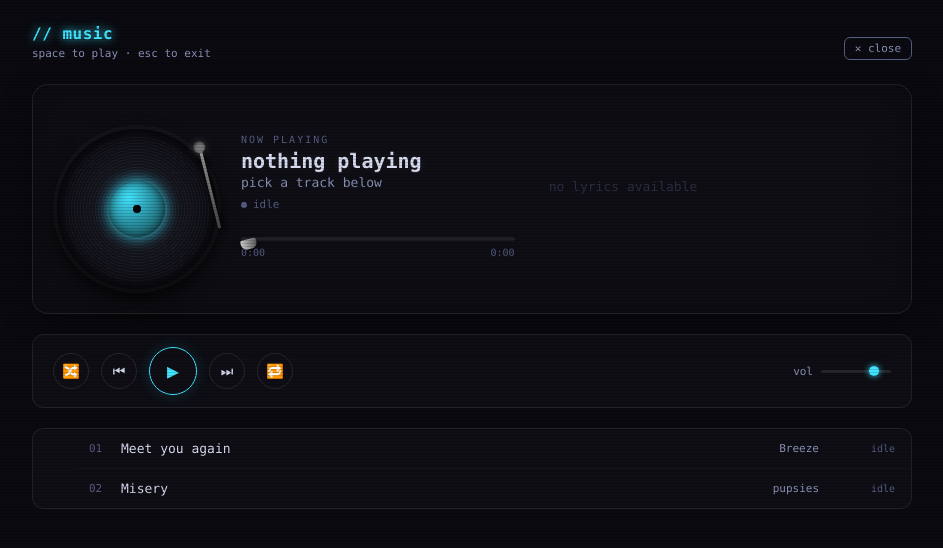
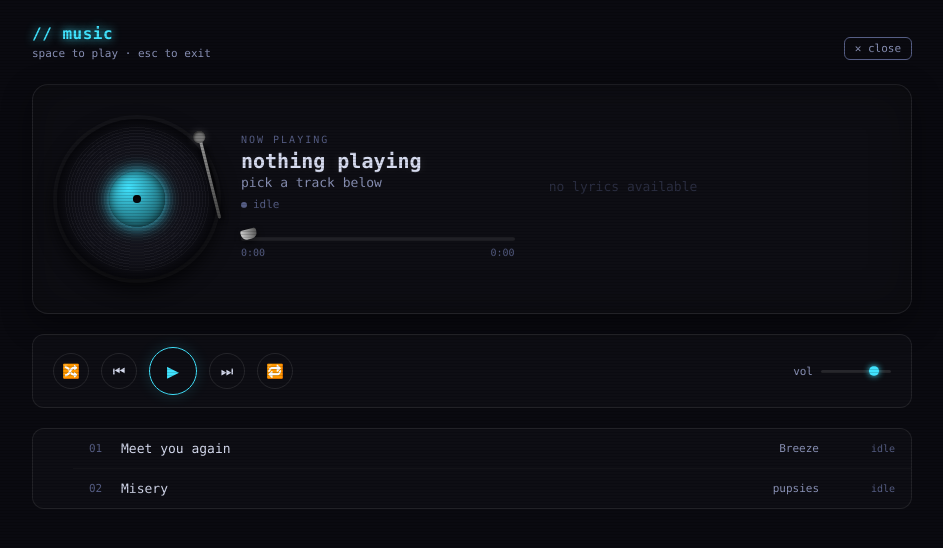
Before and after one commit to Rkg1s/Rkg1s.github.io, a plain HTML site: page music.html in a window 1280 px wide. Shown: the whole page, without its empty margins (168-1111 px from the left). Drawn offline with Linux system fonts and the light colour scheme.

Commit message:
Refactor player panel styles and lyrics fetching logic
Updated CSS styles for the player panel and turntable for better alignment and responsiveness. Improved audio lyrics fetching logic and ensured proper rendering of lyrics.

```diff
--- a/music.html
+++ b/music.html
@@ -47,16 +47,21 @@ h1 { font-size: 16px; color: var(--cyan); font-weight: 700; letter-spacing: .5px
 /* ── The Deck (Player Panel) ── */
 .deck {
   background: var(--panel); border: 1px solid rgba(255,255,255,.08); border-radius: 16px;
-  padding: 24px; display: flex; gap: 24px; align-items: stretch; position: relative;
+  padding: 24px; display: flex; gap: 24px; align-items: center; position: relative;
   box-shadow: inset 0 0 40px rgba(0,0,0,.3), 0 10px 30px rgba(0,0,0,.4);
+  overflow: hidden; /* FIX: Locks visualizer and vinyl inside the box */
 }
 [data-theme=paper] .deck { border-color: rgba(0,0,0,.1); box-shadow: none; }
 
 /* Visualizer Canvas */
-#viz { position: absolute; bottom: 0; left: 0; width: 100%; height: 80px; z-index: 0; pointer-events: none; opacity: .4; border-bottom-left-radius: 16px; border-bottom-right-radius: 16px; }
+#viz { position: absolute; bottom: 0; left: 0; width: 100%; height: 80px; z-index: 0; pointer-events: none; opacity: .4; }
 
 /* ── Turntable Area ── */
-.turntable { position: relative; width: 160px; height: 160px; flex: none; z-index: 1; display: flex; align-items: center; justify-content: center; margin-top: 20px; }
+.turntable {
+  position: relative; width: 160px; height: 160px; flex: none; z-index: 1;
+  display: flex; align-items: center; justify-content: center;
+  /* FIX: removed margin-top so it centers perfectly */
+}
 
 /* Platter */
 .platter {
@@ -197,7 +202,7 @@ h1 { font-size: 16px; color: var(--cyan); font-weight: 700; letter-spacing: .5px
 @media (max-width: 768px) {
   .app-container { gap: 16px; }
   .deck { flex-direction: column; padding: 20px; gap: 16px; text-align: center; align-items: center; }
-  .turntable { width: 140px; height: 140px; margin-top: 0; }
+  .turntable { width: 140px; height: 140px; }
   .info { width: 100%; }
   .np-title { font-size: 18px; }
   .lyrics-container { width: 100%; height: 120px; padding: 40px 10px; text-align: center; }
@@ -290,9 +295,6 @@ h1 { font-size: 16px; color: var(--cyan); font-weight: 700; letter-spacing: .5px
 'use strict';
 
 // ─── EDIT TRACKS HERE ───
-// Ensure the title and artist exactly match a song in the LRCLIB database for auto-lyrics
-// If the auto-fetch fails, you can still add a manual fallback here:
-// lyrics: [ { time: 0, text: "Line 1" } ]
 const TRACKS = [
   {
     title: 'Meet you again',
@@ -326,7 +328,7 @@ let idx = -1;
 let isShuffle = false;
 let isRepeat = false;
 let currentLyricIdx = -1;
-let activeLyrics = []; // Stores the lyrics for the current track
+let activeLyrics = [];
 
 /* ─── Audio Visualizer ─── */
 const canvas = $('viz');
@@ -443,13 +445,11 @@ function updateUI(){
 
 /* ─── Auto Lyrics Fetcher (LRCLIB) ─── */
 async function fetchLyrics(track) {
-  // If the track has manual lyrics in the TRACKS array, use those.
   if (track.lyrics && track.lyrics.length > 0) {
     renderLyrics(track.lyrics);
     return;
   }
 
-  // Otherwise, fetch from LRCLIB API
   lyricsContainer.innerHTML = '<div class="lyric-line loading">searching database for lyrics...</div>';
 
   try {
@@ -461,7 +461,6 @@ async function fetchLyrics(track) {
     const data = await res.json();
 
     if (data.syncedLyrics) {
-      // Parse LRC format: [00:12.34] Text
       const lines = data.syncedLyrics.split('\n');
       const parsed = [];
 
@@ -482,7 +481,6 @@ async function fetchLyrics(track) {
         renderLyrics(null);
       }
     } else if (data.plainLyrics) {
-      // If no timestamps, just show the text (won't sync)
       const lines = data.plainLyrics.split('\n').map(t => ({ time: -1, text: t.trim() }));
       renderLyrics(lines);
     } else {
@@ -501,7 +499,6 @@ function play(i){
   audio.src = TRACKS[i].url;
   if (!audioCtx) initAudioCtx();
 
-  // Reset lyrics view and fetch new ones
   renderLyrics(null);
   fetchLyrics(TRACKS[i]);
 
@@ -537,7 +534,6 @@ function syncLyrics() {
   const time = audio.currentTime;
   let activeIdx = -1;
 
-  // Find the most recent line that has passed
   for (let i = 0; i < activeLyrics.length; i++) {
     if (activeLyrics[i].time >= 0 && time >= activeLyrics[i].time) {
       activeIdx = i;
@@ -549,16 +545,13 @@ function syncLyrics() {
   if (activeIdx !== currentLyricIdx) {
     currentLyricIdx = activeIdx;
 
-    // Remove old active
     const oldActive = lyricsContainer.querySelector('.lyric-line.active');
     if (oldActive) oldActive.classList.remove('active');
 
-    // Add new active
     if (activeIdx >= 0) {
       const el = document.getElementById(`lyric-${activeIdx}`);
       if (el) {
         el.classList.add('active');
-        // Scroll to center
         const containerHeight = lyricsContainer.clientHeight;
         const elTop = el.offsetTop;
         const elHeight = el.clientHeight;
```
